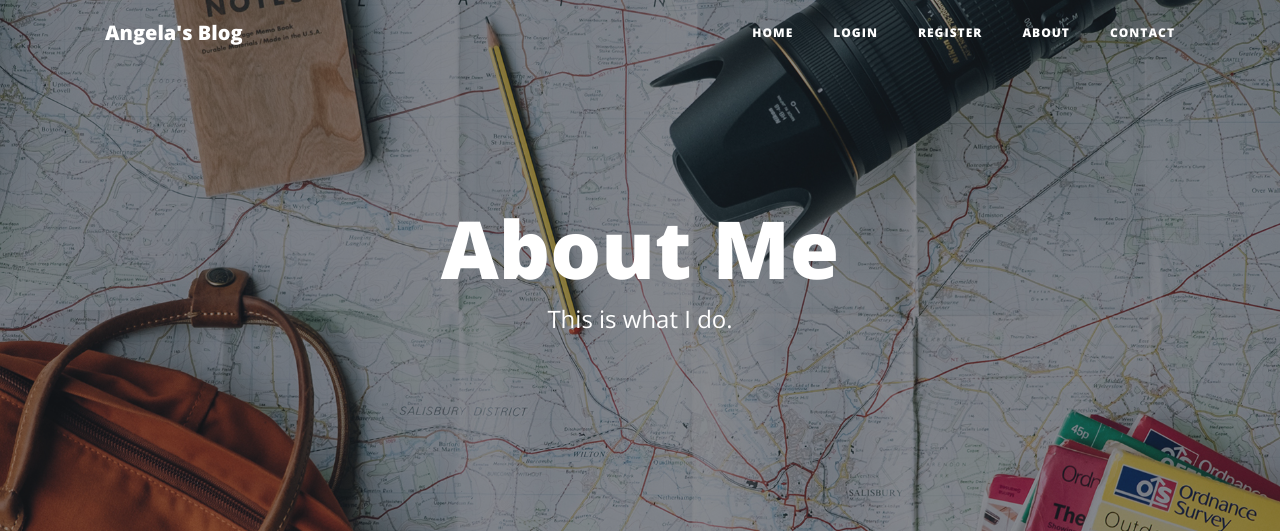
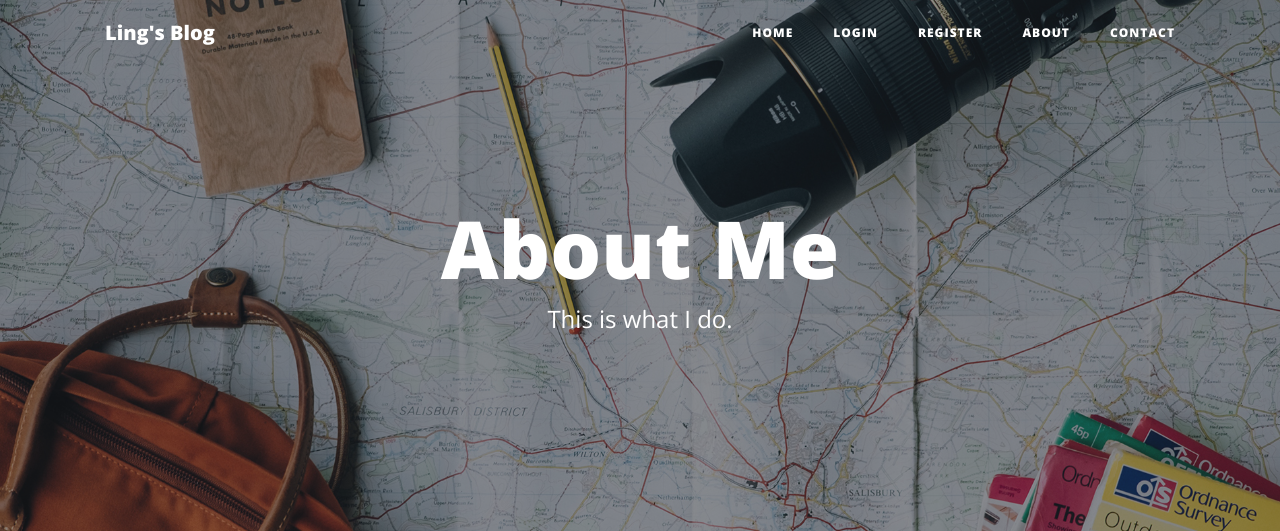
Before and after one commit to longfight123/70-BlogCapstoneFinal, a Flask app: page /about in a window 1280 px wide. Shown: the top 531 px of the page. Run offline with Flask 2, Linux system fonts and the light colour scheme; some libraries are stand-ins or nearby versions.

Commit message:
Update header template to Ling's Blog

```diff
--- a/templates/header.html
+++ b/templates/header.html
@@ -28,7 +28,7 @@
   <!-- Navigation -->
   <nav class="navbar navbar-expand-lg navbar-light fixed-top" id="mainNav">
     <div class="container">
-      <a class="navbar-brand" href="{{url_for('get_all_posts')}}">Angela's Blog</a>
+      <a class="navbar-brand" href="{{url_for('get_all_posts')}}">Ling's Blog</a>
       <button class="navbar-toggler navbar-toggler-right" type="button" data-toggle="collapse" data-target="#navbarResponsive" aria-controls="navbarResponsive" aria-expanded="false" aria-label="Toggle navigation">
         Menu
         <i class="fas fa-bars"></i>
```
